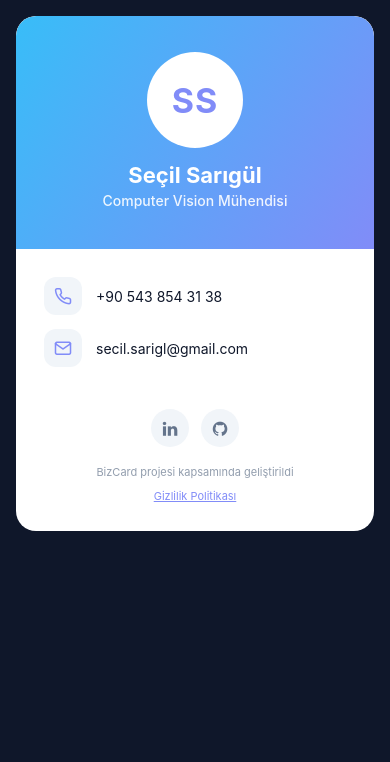
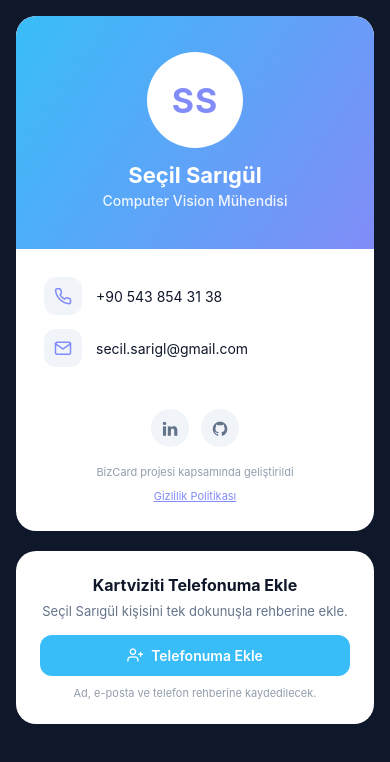
Before and after one commit to secilsarigl/bizcard-miuul, a React Native app in the folder mobile/: screen / in a window 390 px wide. Shown: the top 762 px of the page. Built offline with nearby package versions, Linux system fonts and the light colour scheme.

Commit message:
Add native contacts permission flow and AddToContactsPanel

```diff
--- a/mobile/App.js
+++ b/mobile/App.js
@@ -2,6 +2,7 @@ import { useState } from 'react';
 import { SafeAreaView, ScrollView, StyleSheet } from 'react-native';
 import { PROFILE } from './src/data/card';
 import { ProfileCard } from './src/components/ProfileCard';
+import { AddToContactsPanel } from './src/components/AddToContactsPanel';
 
 export default function App() {
   const [isPolicyOpen, setIsPolicyOpen] = useState(false);
@@ -10,6 +11,7 @@ export default function App() {
     <SafeAreaView style={styles.safe}>
       <ScrollView contentContainerStyle={styles.content}>
         <ProfileCard profile={PROFILE} onOpenPolicy={() => setIsPolicyOpen(true)} />
+        <AddToContactsPanel profile={PROFILE} />
       </ScrollView>
     </SafeAreaView>
   );
--- /dev/null
+++ b/mobile/src/components/AddToContactsPanel.js
@@ -0,0 +1,51 @@
+import { useState } from 'react';
+import { View, Text, TouchableOpacity, StyleSheet, Alert } from 'react-native';
+import { Feather } from '@expo/vector-icons';
+import { addOwnerToDeviceContacts } from '../lib/contacts';
+
+export function AddToContactsPanel({ profile }) {
+  const [isSaving, setIsSaving] = useState(false);
+
+  async function handlePress() {
+    setIsSaving(true);
+    try {
+      const result = await addOwnerToDeviceContacts(profile);
+      if (!result.added) {
+        Alert.alert('İzin gerekli', 'Rehbere eklemek için kişiler izni gerekiyor.');
+      }
+    } finally {
+      setIsSaving(false);
+    }
+  }
+
+  return (
+    <View style={styles.panel}>
+      <Text style={styles.title}>Kartviziti Telefonuma Ekle</Text>
+      <Text style={styles.desc}>{profile.name} kişisini tek dokunuşla rehberine ekle.</Text>
+      <TouchableOpacity style={styles.button} onPress={handlePress} disabled={isSaving}>
+        <Feather name="user-plus" size={16} color="#fff" />
+        <Text style={styles.buttonText}>Telefonuma Ekle</Text>
+      </TouchableOpacity>
+      <Text style={styles.footerNote}>Ad, e-posta ve telefon rehberine kaydedilecek.</Text>
+    </View>
+  );
+}
+
+const styles = StyleSheet.create({
+  panel: { width: '100%', maxWidth: 380, backgroundColor: '#fff', borderRadius: 20, padding: 24, alignItems: 'center' },
+  title: { fontSize: 16, fontWeight: '700', color: '#0f172a', marginBottom: 8 },
+  desc: { fontSize: 13, color: '#64748b', textAlign: 'center', marginBottom: 16 },
+  button: {
+    flexDirection: 'row',
+    alignItems: 'center',
+    justifyContent: 'center',
+    gap: 8,
+    backgroundColor: '#38bdf8',
+    paddingVertical: 12,
+    paddingHorizontal: 14,
+    borderRadius: 12,
+    width: '100%',
+  },
+  buttonText: { color: '#fff', fontWeight: '600', fontSize: 14 },
+  footerNote: { fontSize: 11, color: '#64748b', opacity: 0.7, marginTop: 10 },
+});
--- /dev/null
+++ b/mobile/src/lib/contacts.js
@@ -0,0 +1,21 @@
+import * as Contacts from 'expo-contacts';
+
+export async function addOwnerToDeviceContacts(profile) {
+  const { status } = await Contacts.requestPermissionsAsync();
+  if (status !== 'granted') {
+    return { added: false, reason: 'permission-denied' };
+  }
+
+  const [lastName, ...rest] = profile.name.split(' ');
+  const firstName = rest.join(' ');
+
+  await Contacts.addContactAsync({
+    [Contacts.Fields.FirstName]: firstName,
+    [Contacts.Fields.LastName]: lastName,
+    [Contacts.Fields.Company]: profile.title,
+    [Contacts.Fields.PhoneNumbers]: [{ label: 'mobile', number: profile.phoneHref }],
+    [Contacts.Fields.Emails]: [{ label: 'work', email: profile.email }],
+  });
+
+  return { added: true };
+}
```
